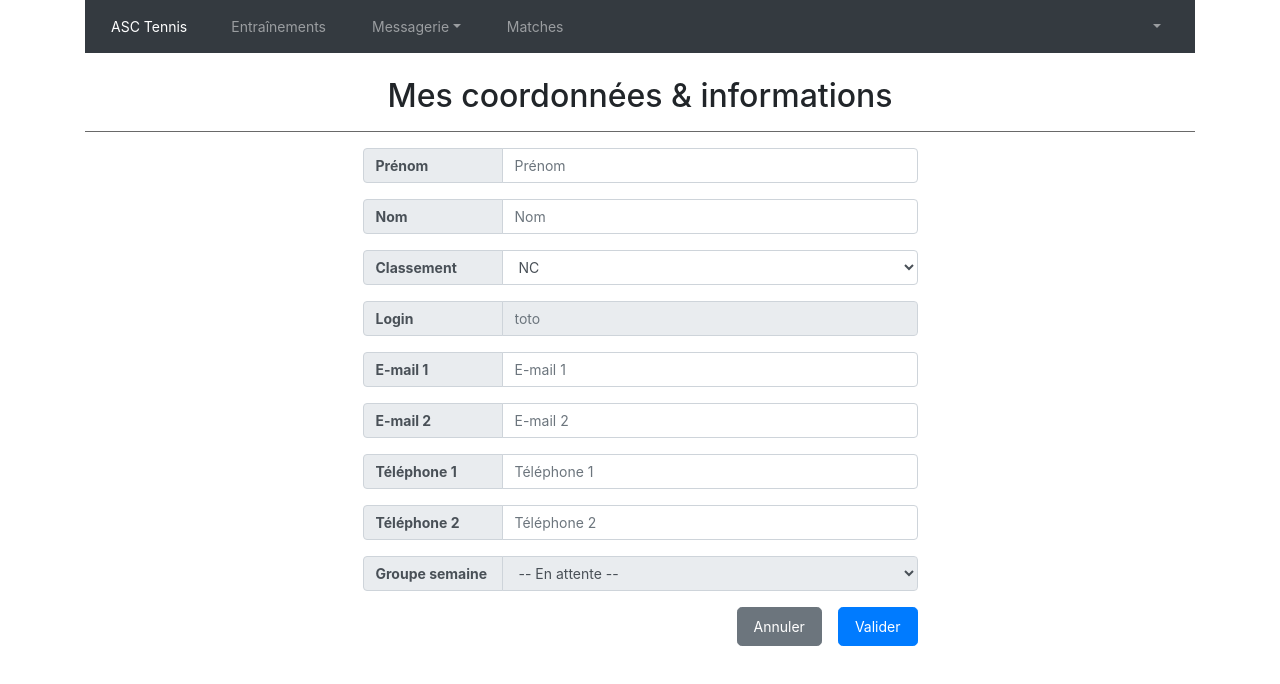
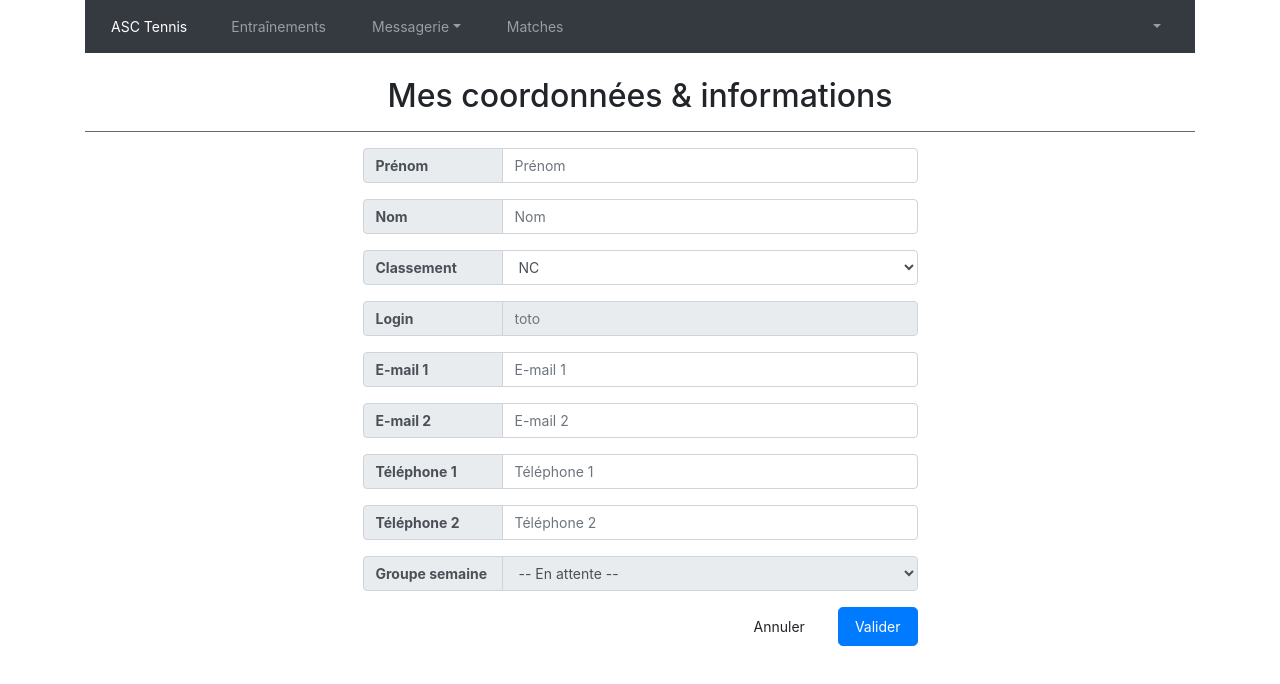
Before and after one commit to Sayavong75/asc-tennis, an Angular app in the folder front/: page /user-profile in a window 1280 px wide. Shown: the top 684 px of the page. Built offline with nearby package versions, Linux system fonts and the light colour scheme; some icons are missing.

Commit message:
update compo user-profile: modif couleur bouton

```diff
--- a/front/src/app/user-profile/user-profile.component.html
+++ b/front/src/app/user-profile/user-profile.component.html
@@ -130,7 +130,7 @@
   <!-- BOUTONS -->
   <div class="center-block w-50">
       <div class="btn-toolbar pull-right">
-          <button type="button" class="btn btn-secondary btn-lg mr-3">Annuler</button>
+          <button type="button" class="btn btn-default btn-lg mr-3">Annuler</button>
           <button type="button" class="btn btn-primary btn-lg">Valider</button>
       </div>
   </div>
```
